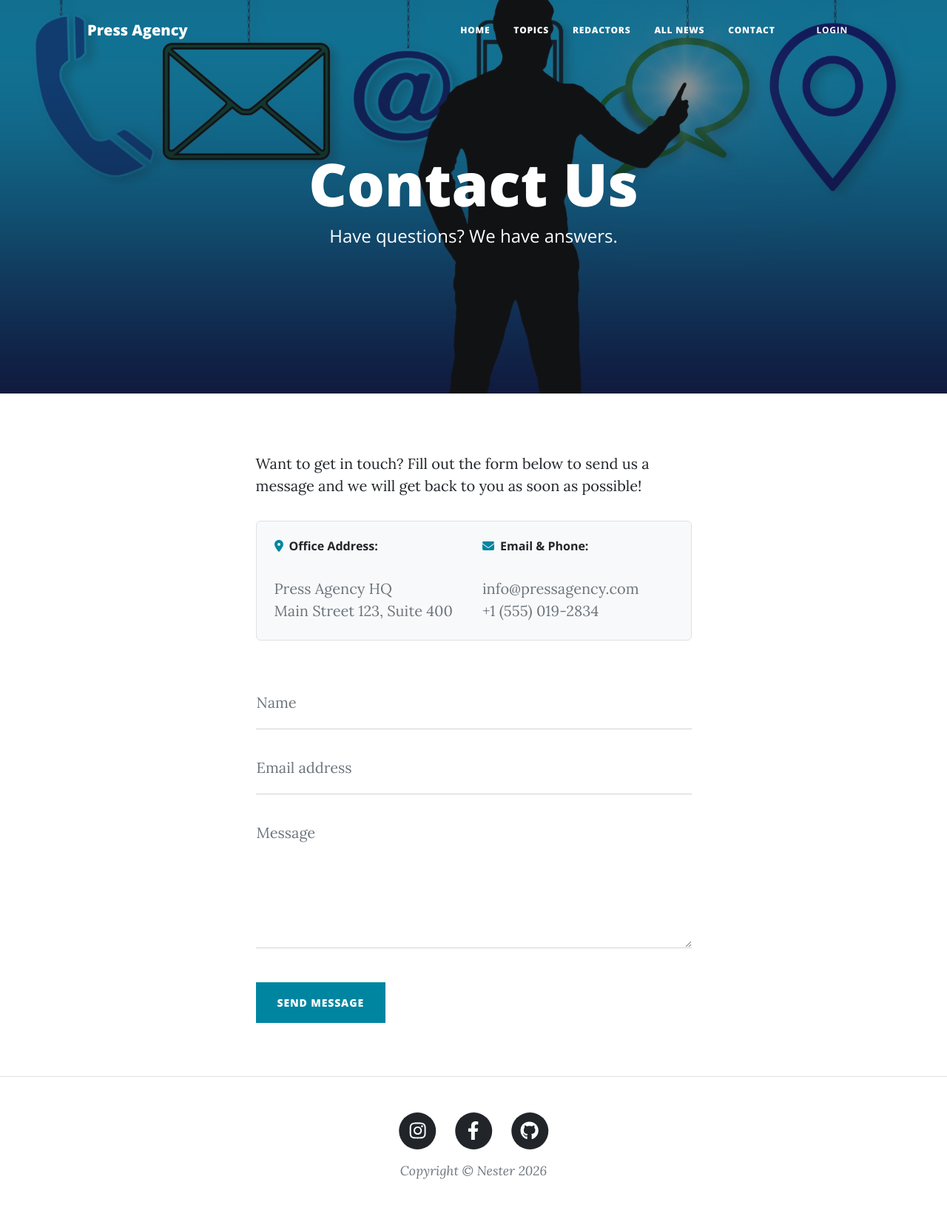
After one commit to nesterka375-bit/press-agency, a Django app: page /catalog/contact/ in a window 1280 px wide. The commit adds this page. Shown: the whole page at 74% size. Run offline with Django 5.2, Linux system fonts and the light colour scheme; some libraries are stand-ins or nearby versions.

Commit message:
add Catalog page(urls, views, templates & background)

```diff
--- a/catalog/urls.py
+++ b/catalog/urls.py
@@ -1,6 +1,6 @@
 from django.urls import path
 from catalog.views import index, TopicListView, RedactorListView, AllNewsListView, TopicDetailView, RedactorDetailView, \
-	NewsDetailView, NewsCreateView, NewsUpdateView, NewsDeleteView, approve_news
+	NewsDetailView, NewsCreateView, NewsUpdateView, NewsDeleteView, approve_news, contact_view
 
 app_name = "catalog"
 
@@ -9,6 +9,7 @@ urlpatterns = [
     path("topics/", TopicListView.as_view(), name="topic_list"),
 	path("redactors/", RedactorListView.as_view(), name="redactor_list"),
 	path("all_news/", AllNewsListView.as_view(), name="all_news_list"),
+	path("contact/", contact_view, name="contact"),
     path("topics/<str:name>/", TopicDetailView.as_view(), name="topic_detail"),
 	path("redactors/<str:username>/", RedactorDetailView.as_view(), name="redactor_detail"),
 	path("topics/<str:name>/<int:pk>/", NewsDetailView.as_view(), name="news_detail"),
--- a/catalog/views.py
+++ b/catalog/views.py
@@ -159,3 +159,6 @@ def approve_news(request, pk):
   return redirect(
       "catalog:news_detail", name=news.topic.name.lower(), pk=news.pk
   )
+
+def contact_view(request: HttpRequest) -> HttpResponse:
+    return render(request, "catalog/contact.html")
--- a/templates/base.html
+++ b/templates/base.html
@@ -34,7 +34,7 @@
             <li class="nav-item"><a class="nav-link px-lg-3 py-3 py-lg-4" href="{% url "catalog:topic_list" %}">Topics</a></li>
             <li class="nav-item"><a class="nav-link px-lg-3 py-3 py-lg-4" href="{% url "catalog:redactor_list" %}">Redactors</a></li>
             <li class="nav-item"><a class="nav-link px-lg-3 py-3 py-lg-4" href="{% url "catalog:all_news_list" %}">All news</a></li>
-            <li class="nav-item"><a class="nav-link px-lg-3 py-3 py-lg-4" href="#">Contact</a></li>
+            <li class="nav-item"><a class="nav-link px-lg-3 py-3 py-lg-4" href="{% url "catalog:contact" %}">Contact</a></li>
             {% if user.is_authenticated %}
               <li class="nav-item ms-lg-3">
                 <a class="nav-link px-lg-3 py-3 py-lg-4 fw-bold" href="{% url "accounts:logout" %}">
--- /dev/null
+++ b/templates/catalog/contact.html
@@ -0,0 +1,66 @@
+{% extends "base.html" %}
+{% load static %}
+
+{% block title %}
+  <title>Contact Us - Press Agency</title>
+{% endblock %}
+
+{% block header %}
+  <header class="masthead" style="background-image: url('{% static "assets/img/contact-bg.jpg" %}')">
+    <div class="container position-relative px-4 px-lg-5">
+      <div class="row gx-4 gx-lg-5 justify-content-center">
+        <div class="col-md-10 col-lg-8 col-xl-7">
+          <div class="page-heading">
+            <h1>Contact Us</h1>
+            <span class="subheading">Have questions? We have answers.</span>
+          </div>
+        </div>
+      </div>
+    </div>
+  </header>
+{% endblock %}
+
+{% block maincontent %}
+<main class="mb-4">
+  <div class="container px-4 px-lg-5">
+    <div class="row gx-4 gx-lg-5 justify-content-center">
+      <div class="col-md-10 col-lg-8 col-xl-7">
+        <p>
+          Want to get in touch? Fill out the form below to send us a message and we will get back to you as soon as possible!
+        </p>
+        <div class="my-4 p-4 bg-light rounded border">
+          <div class="row text-center text-md-start">
+            <div class="col-md-6 mb-3 mb-md-0">
+              <h6 class="fw-bold mb-1"><i class="fas fa-map-marker-alt me-2 text-primary"></i>Office Address:</h6>
+              <p class="text-muted mb-0">Press Agency HQ<br>Main Street 123, Suite 400</p>
+            </div>
+            <div class="col-md-6">
+              <h6 class="fw-bold mb-1"><i class="fas fa-envelope me-2 text-primary"></i>Email & Phone:</h6>
+              <p class="text-muted mb-0">info@pressagency.com<br>+1 (555) 019-2834</p>
+            </div>
+          </div>
+        </div>
+        <div class="my-5">
+          <form id="contactForm" method="post" action="#">
+            {% csrf_token %}
+            <div class="form-floating mb-3">
+              <input class="form-control" id="name" type="text" placeholder="Enter your name..." required />
+              <label for="name">Name</label>
+            </div>
+            <div class="form-floating mb-3">
+              <input class="form-control" id="email" type="email" placeholder="Enter your email..." required />
+              <label for="email">Email address</label>
+            </div>
+            <div class="form-floating mb-3">
+              <textarea class="form-control" id="message" placeholder="Enter your message here..." style="height: 12rem" required></textarea>
+              <label for="message">Message</label>
+            </div>
+            <br />
+            <button class="btn btn-primary text-uppercase" id="submitButton" type="submit">Send Message</button>
+          </form>
+        </div>
+      </div>
+    </div>
+  </div>
+</main>
+{% endblock %}
```
Also changed, not shown: static/assets/img/contact-bg.jpg (added).
